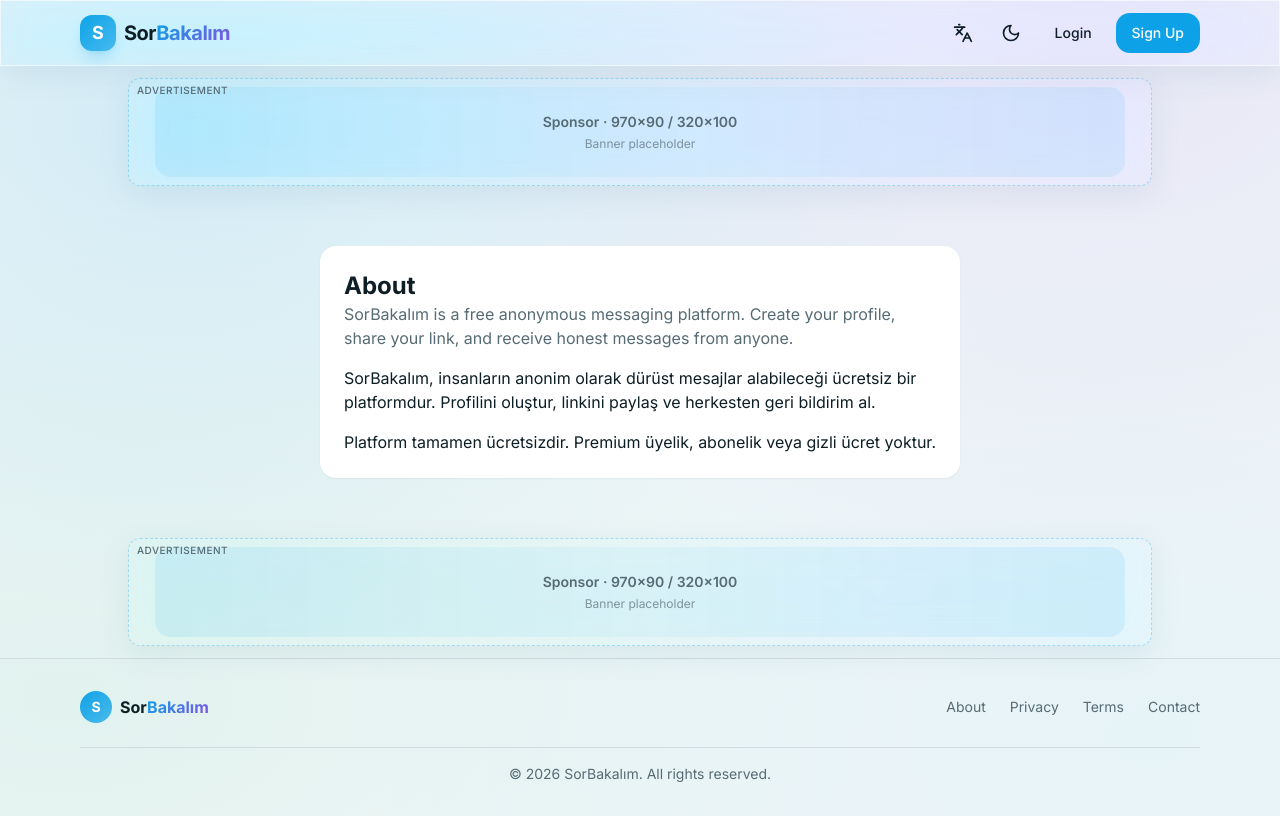
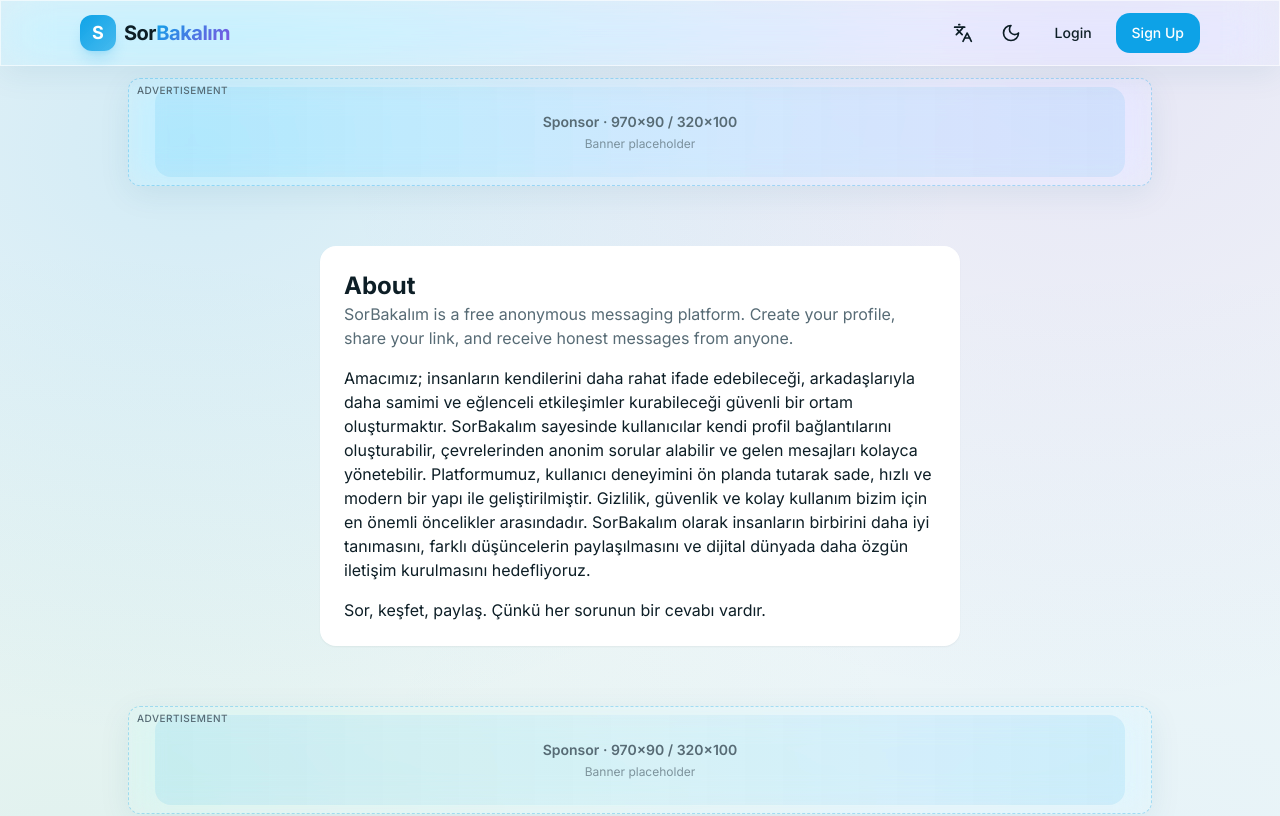
Before and after one commit to starkglb/sorbakalimfun, a Next.js app: page /about in a window 1280 px wide. Shown: the top 816 px of the page. Built offline with nearby package versions, Linux system fonts and the light colour scheme; no server answers.

Commit message:
Update page.tsx

```diff
--- a/app/about/page.tsx
+++ b/app/about/page.tsx
@@ -12,11 +12,14 @@ export default function AboutPage() {
           <h1 className="text-2xl font-bold">{t('footer.about')}</h1>
           <p className="text-muted-foreground">{t('site.description')}</p>
           <p className="mt-4">
-            SorBakalım, insanların anonim olarak dürüst mesajlar alabileceği ücretsiz bir platformdur.
-            Profilini oluştur, linkini paylaş ve herkesten geri bildirim al.
+Amacımız; insanların kendilerini daha rahat ifade edebileceği, arkadaşlarıyla daha samimi ve eğlenceli etkileşimler kurabileceği güvenli bir ortam oluşturmaktır. SorBakalım sayesinde kullanıcılar kendi profil bağlantılarını oluşturabilir, çevrelerinden anonim sorular alabilir ve gelen mesajları kolayca yönetebilir.
+
+Platformumuz, kullanıcı deneyimini ön planda tutarak sade, hızlı ve modern bir yapı ile geliştirilmiştir. Gizlilik, güvenlik ve kolay kullanım bizim için en önemli öncelikler arasındadır.
+
+SorBakalım olarak insanların birbirini daha iyi tanımasını, farklı düşüncelerin paylaşılmasını ve dijital dünyada daha özgün iletişim kurulmasını hedefliyoruz.
           </p>
           <p className="mt-4">
-            Platform tamamen ücretsizdir. Premium üyelik, abonelik veya gizli ücret yoktur.
+Sor, keşfet, paylaş. Çünkü her sorunun bir cevabı vardır.
           </p>
         </CardContent>
       </Card>
```
